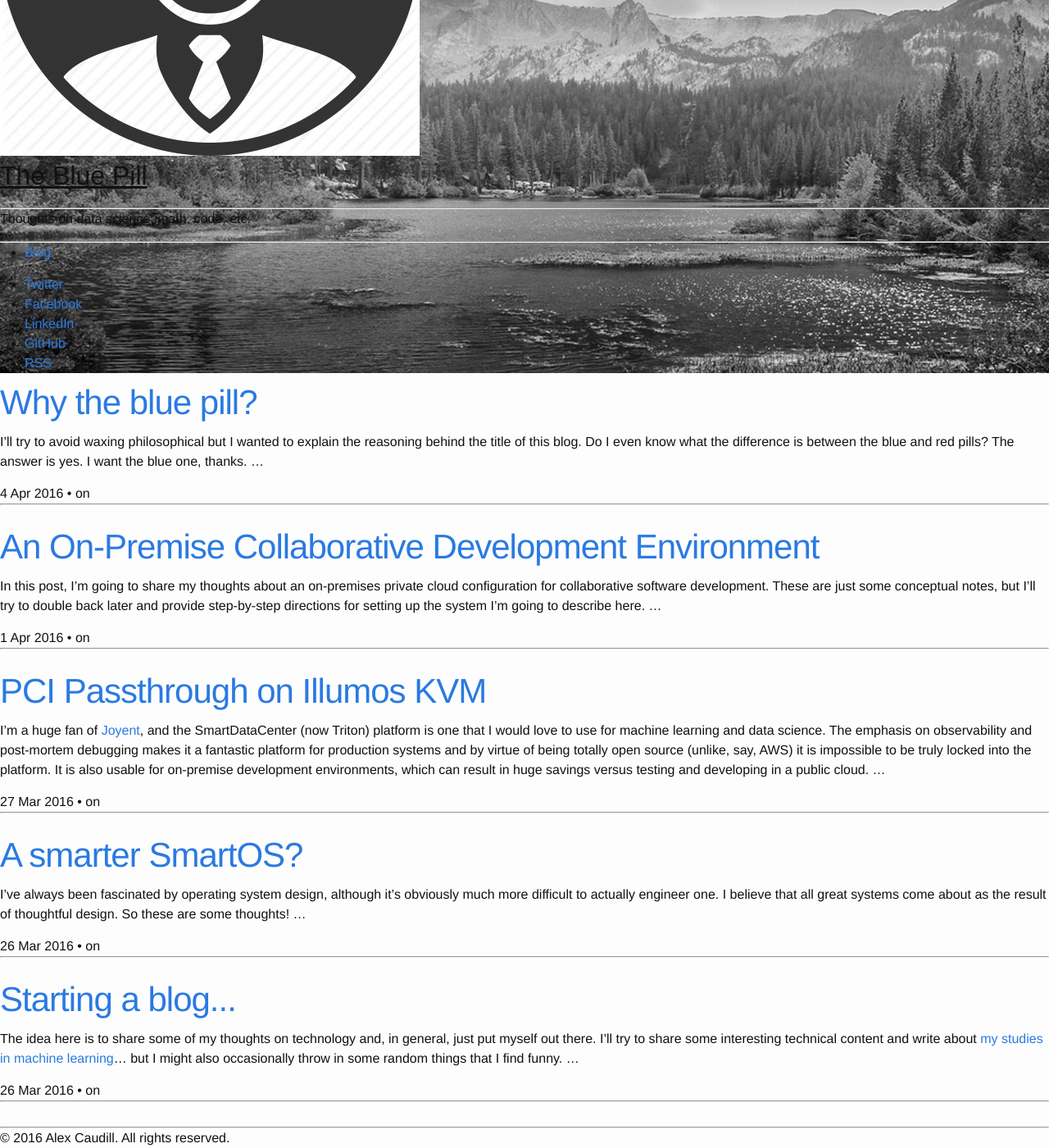
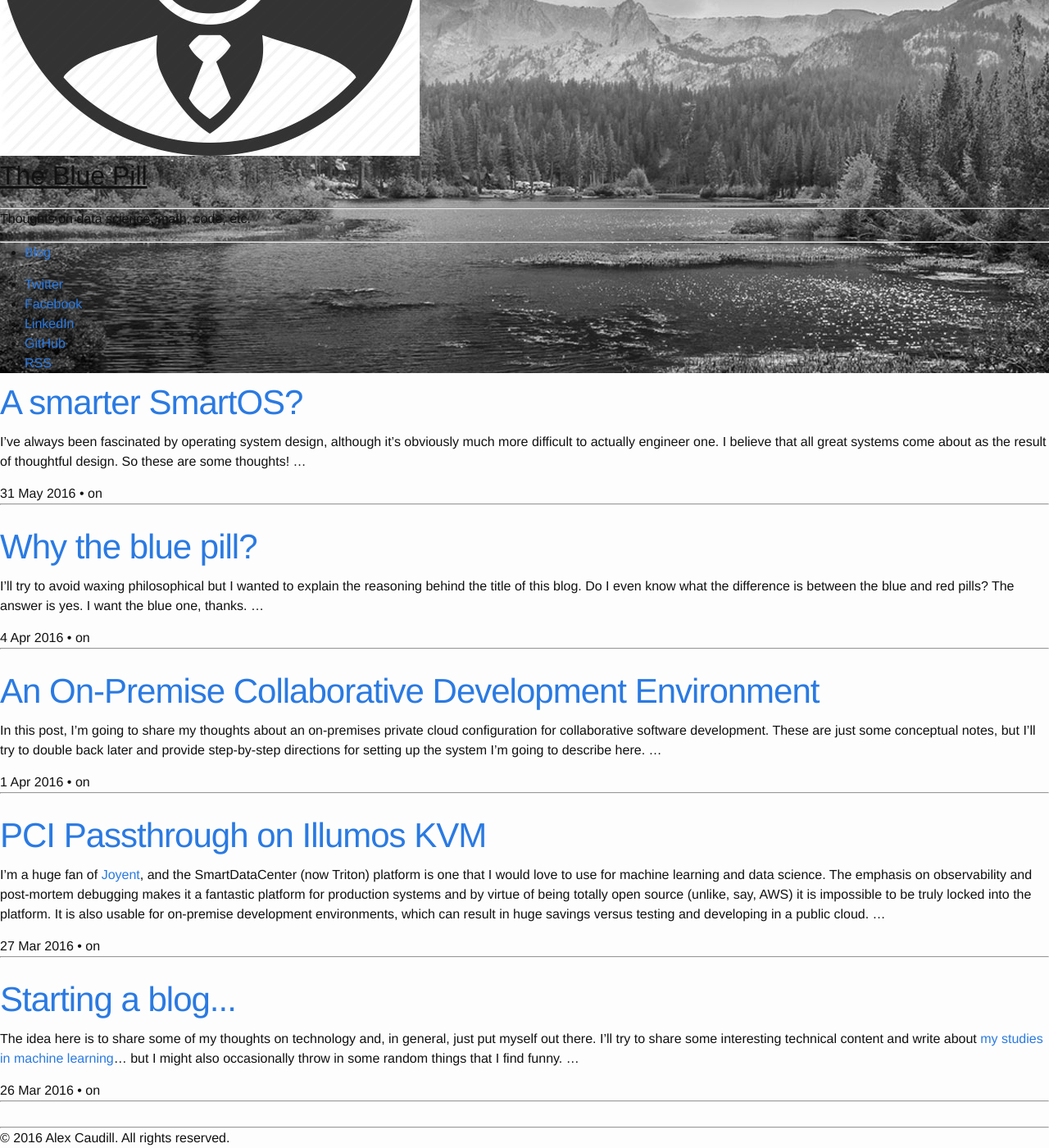
Before and after one commit to affixalex/affixalex.github.io, a Jekyll site: the page built from index.html, in a window 1280 px wide and 1400 px high, scrolled down 322 px. Shown: the whole window at 82% size. Built offline with Jekyll 4.4.1, drawn with Linux system fonts in a browser that asks for light colours; nearby versions of some CDN libraries; the list of posts is cut into pages by our own code.

Commit message:
fix date

```diff
--- a/_posts/2016-05-31-a-smarter-smartos.markdown
+++ b/_posts/2016-05-31-a-smarter-smartos.markdown
@@ -1,7 +1,7 @@
 ---
 layout: post
 title:  "A smarter SmartOS?"
-date:   2016-03-26 12:12:58 -0500
+date:   2016-05-31 12:12:58 -0500
 categories: smartos design
 ---
 
```
